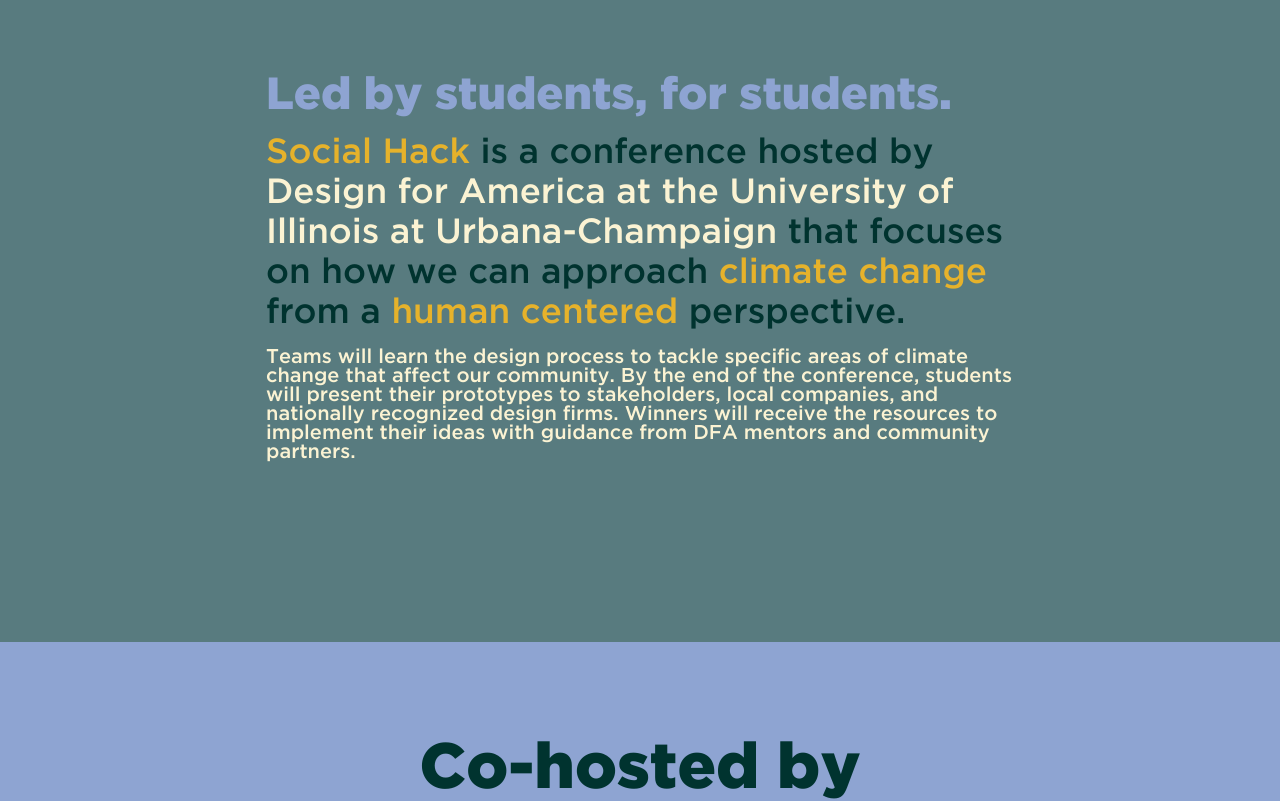
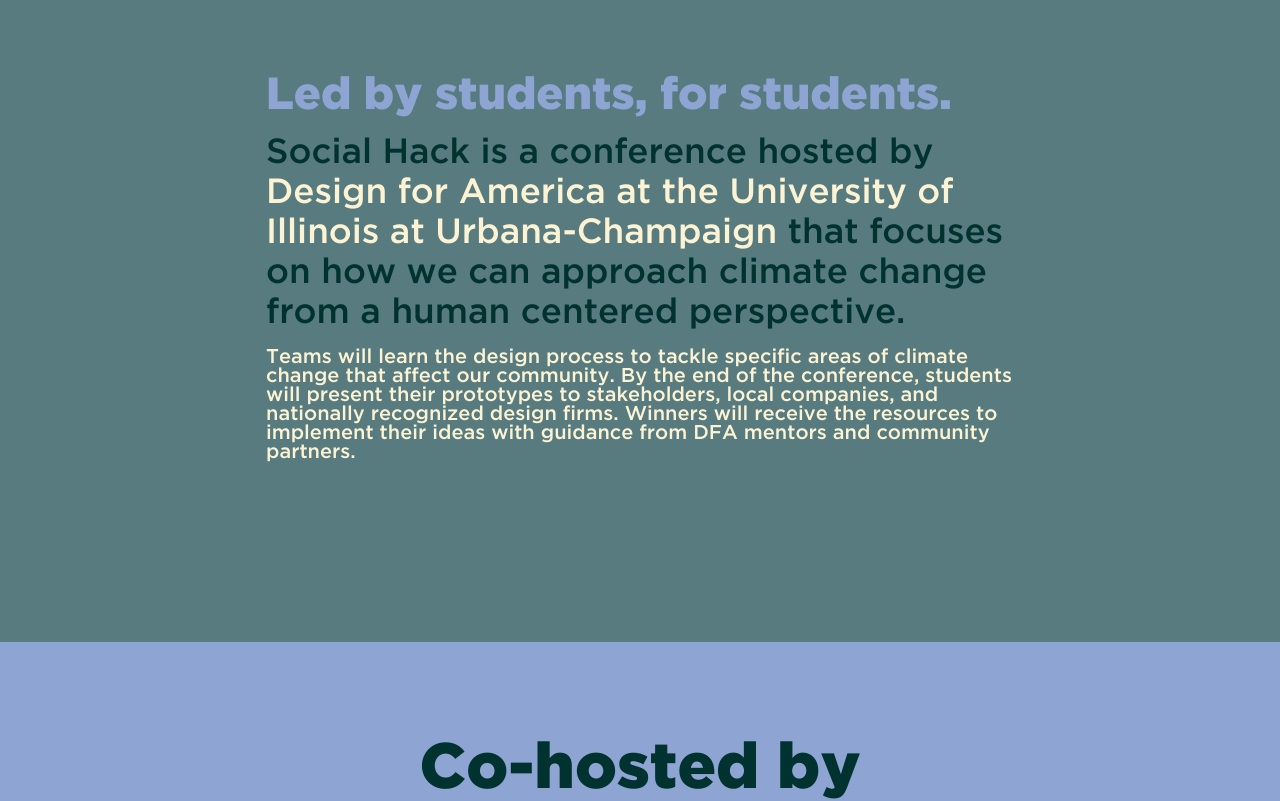
Before and after one commit to dfauiuc/social-hack-website, a React (Create React App) app: page / in a window 1280 px wide. Shown: the part 694-1495 px from the top of the page. Built offline with nearby package versions, Linux system fonts and the light colour scheme.

Commit message:
changed colors

```diff
--- a/src/components/Content.js
+++ b/src/components/Content.js
@@ -44,6 +44,8 @@
         fontFamily: 'GothamMedium',
         backgroundColor: styles.dustyRose(1),
         marginTop: "5vw",
+        transform: "matrix(1, 0, 0, 1, 0, 0)",
+        cursor: "pointer",
     };
 
     const logoStyle = {
@@ -166,7 +168,7 @@
     const  subTitle1Style = {
         fontSize: "5vw",
         fontFamily: 'GothamBlack',
-        color: styles.darkYellow(1),
+        color: styles.lightGreen(1),
     }
 
     const  subTitle2Style = {
@@ -282,12 +284,9 @@
                     Led by students, for students.
                 </div>
                 <div style = {heading3Style}>
-                    <span style = {yellowColor}> Social Hack </span> is a conference hosted by
+                    Social Hack is a conference hosted by
                     <span style = {redColor}> Design for America at the University of Illinois at Urbana-Champaign </span>
-                    that focuses on how we can approach
-                    <span style = {yellowColor}> climate change </span>
-                    from a
-                    <span style = {yellowColor}> human centered </span> perspective.
+                    that focuses on how we can approach climate change from a human centered perspective.
                 </div>
 
                 <div style = {heading4Style}>
```
